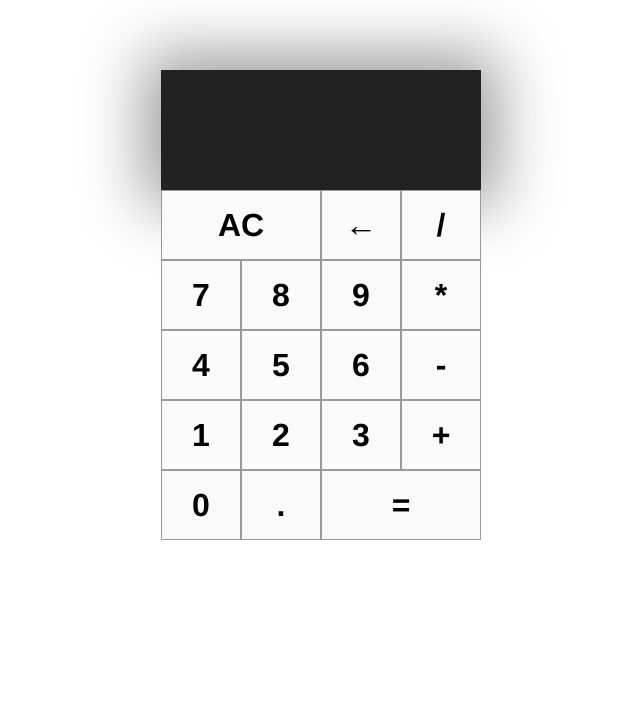
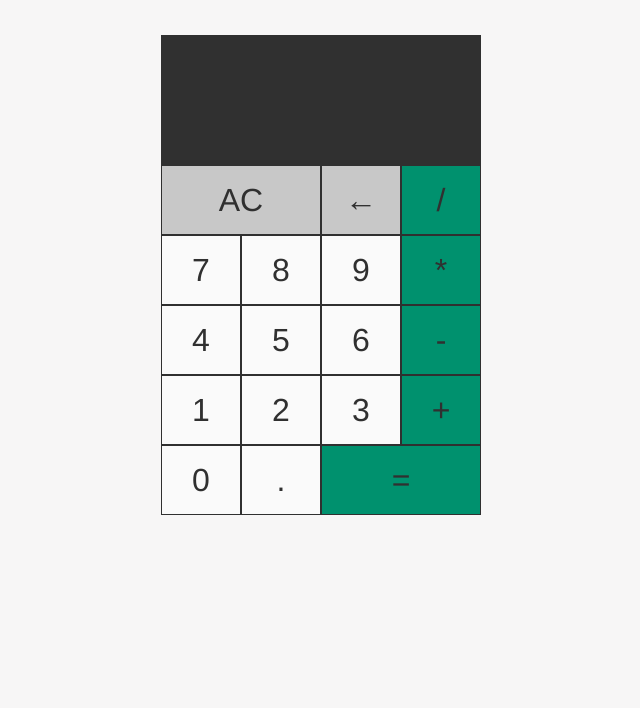
Before and after one commit to jessicaponciano/calculator-project, a plain HTML site: page index.html in a window 1280 px wide. Shown: the part 92-800 px from the top of the page, without its empty margins (319-959 px from the left). Drawn offline with Linux system fonts and the light colour scheme.

Commit message:
Update style.css

```diff
--- a/style.css
+++ b/style.css
@@ -2,55 +2,65 @@
     box-sizing: border-box;
     padding: 0;
     margin: 0;
-    font-family: Helvetica, Arial, sans-serif;
-    font-weight: bold;
+    font-family: Helvetica, sans-serif;
 }
 
-.heading {
-    text-align: center;
-    padding-top: 40px;
+body {
+    background-color: #f7f6f6;
+    display: flex;
+    align-items: center;
+    flex-direction: column;
+    gap: 50px;
+    padding: 40px;
+}
+
+.heading, .btn {
+    color: #303030;
 }
 
 .container {
     display: grid;
-    justify-content: center;
-    align-content: center;
-    min-height: 80vh;
+    min-height: 60vh;
     grid-template-columns: repeat(4, 80px);
     grid-template-rows: minmax(120px, auto) repeat(5, 70px);
 }
 
-.display {
-    box-shadow: 0 0 4rem 1rem rgba(153, 153, 153, 1);
-}
-
 .container > .display {
     grid-column: 1 / -1;
-    background-color: #222;
     display: flex;
     flex-direction: column;
     align-items: flex-end;
-    justify-content: space-around;
+    background-color: #303030;
     padding: 10px;
-    word-wrap: break-word;
     word-break: break-all;
 }
 
 .display .previous-number {
-    color: #ffffffbf;
-    font-size: 1.5rem;
+    color: rgba(255, 255, 255, 0.75);
+    font-size: 1.2rem;
 }
 
 .display .current-number {
     color: #ffffff;
-    font-size: 2.5rem;
+    font-size: 2.2rem;
 }
 
 .container > .btn {
-    background-color: #fafafa;
-    border: 1px solid #999;
+    border: 1px solid #303030;
     font-size: 2rem;
     cursor: pointer;
+}
+
+.btn-number {
+    background-color: #fafafa;
+}
+
+.btn-operation, .btn-equal {
+    background-color: #00916e;
+}
+
+.btn-all-clear, .btn-delete {
+    background-color: #c8c8c8;
 }
 
 .span-two {
```
